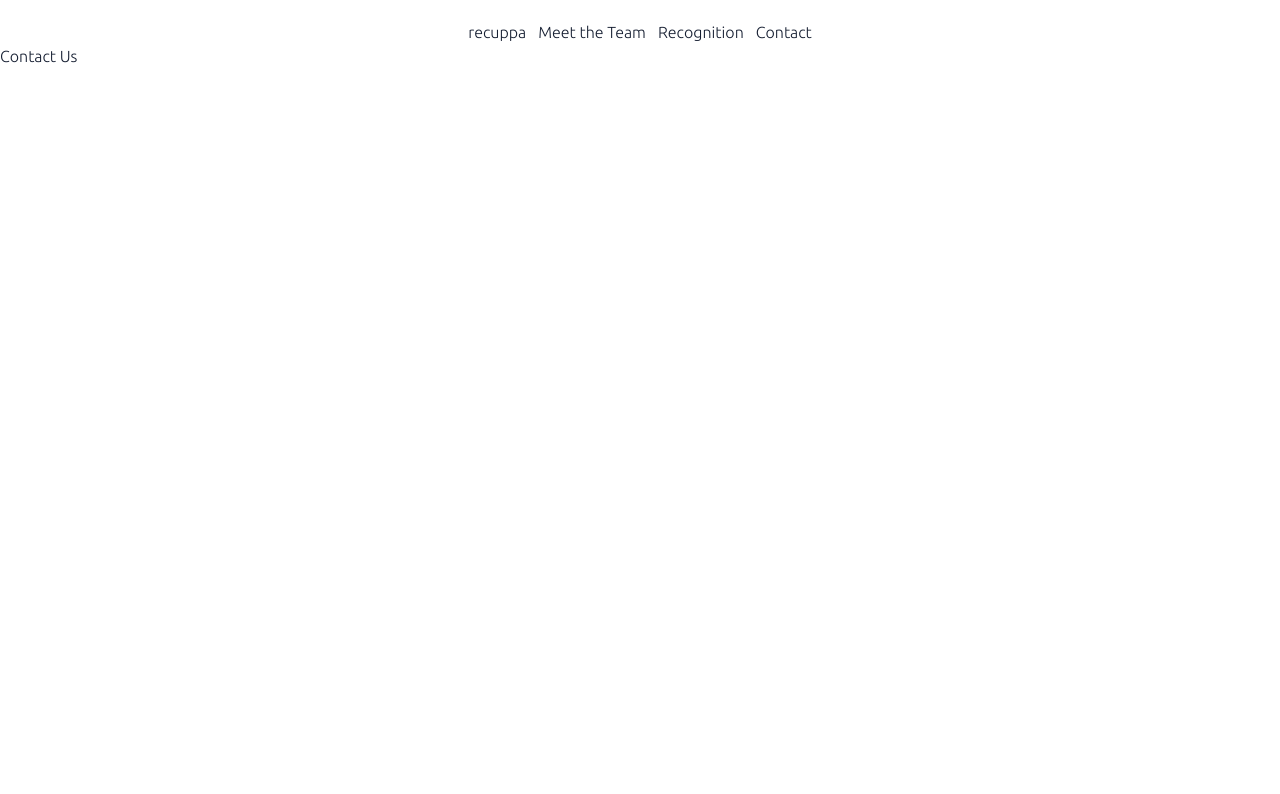
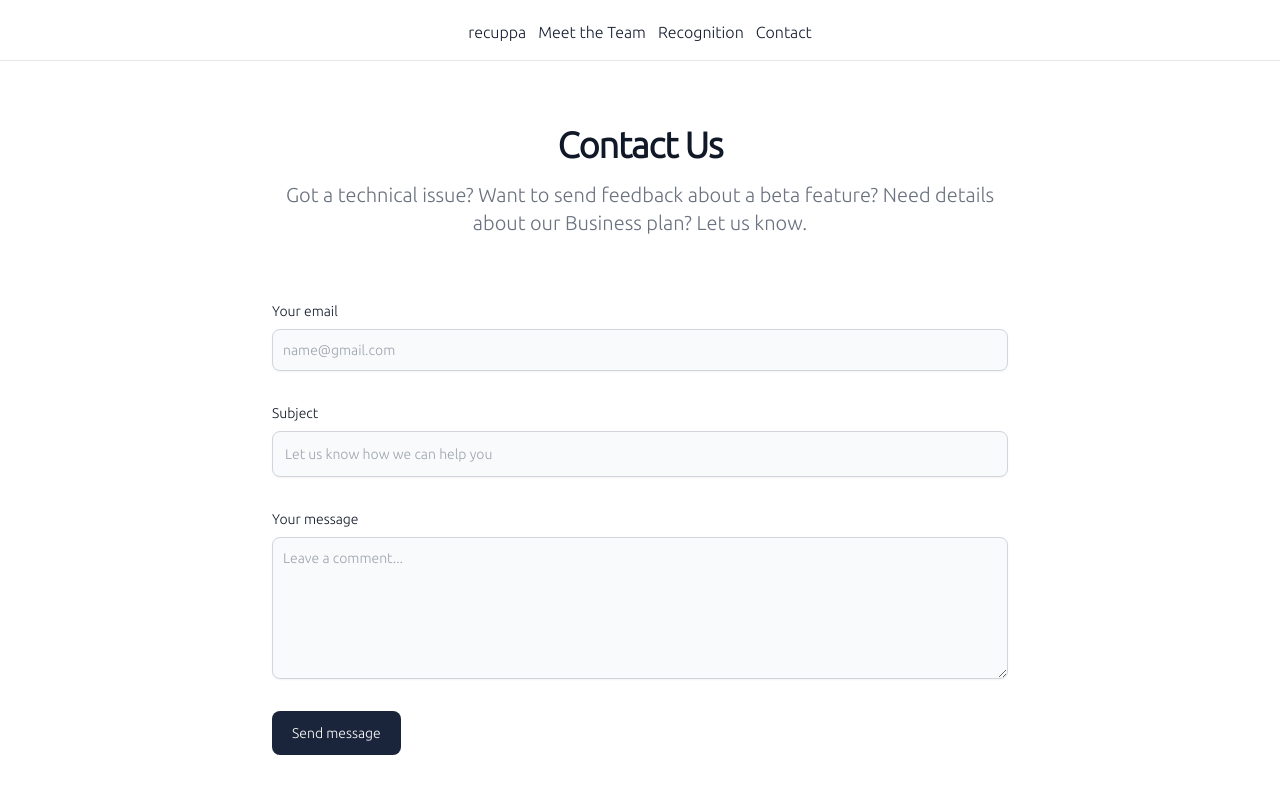
Before and after one commit to arazabedi/recuppa-web, a Next.js app: page /contact in a window 1280 px wide. Shown: the top 794 px of the page. Built offline with nearby package versions, Linux system fonts and the light colour scheme.

Commit message:
contact form and toast notifications

```diff
--- a/package.json
+++ b/package.json
@@ -13,11 +13,13 @@
     "eslint": "8.41.0",
     "eslint-config-next": "13.4.3",
     "next": "13.4.3",
+    "nodemailer": "^6.9.3",
     "postcss": "8.4.23",
     "react": "18.2.0",
     "react-dom": "18.2.0",
     "react-icons": "^4.8.0",
     "react-scroll-parallax": "^3.4.2",
+    "react-toastify": "^9.1.3",
     "tailwindcss": "3.3.2"
   }
 }
--- /dev/null
+++ b/pages/api/contact.js
@@ -0,0 +1,45 @@
+import nodemailer from "nodemailer";
+
+// Have to add the user and pass to the .env file.
+// Go on google application password (google it)
+// Have to add backend validation using some library
+
+export default async function ContactAPI(req, res) {
+  const { email, subject, message } = req.body;
+
+	const user = process.env.user;
+
+  const transporter = nodemailer.createTransport({
+    host: "smtp.gmail.com",
+    port: 465,
+    secure: true, // use TLS
+    auth: {
+      user: user,
+      pass: process.env.pass,
+    },
+  });
+
+  try {
+    const mail = await transporter.sendMail({
+				from: user,
+				to: "adam@zoeble.com",
+				replyTo: email,
+				subject: `Contact Form Submission from ${email}`,
+				html:`
+				<p>email: ${email}</p>
+				<p>subject: ${subject}</p>
+				<p>message: ${message}</p>
+				`
+		});
+
+		console.log("message sent:", mail.messageId);
+
+  } catch (error) {
+    console.log(error);
+    res.status(500).json({
+      message: "Could not send the email.Your message was not sent.",
+    });
+  }
+
+  return res.status(200).json({ message: "success" });
+}
--- a/src/app/contact/page.js
+++ b/src/app/contact/page.js
@@ -1,10 +1,121 @@
+"use client";
 import Navbar from "@/components/navbar";
+import { useState } from "react";
+import { toast, ToastContainer } from "react-toastify";
+import "react-toastify/dist/ReactToastify.css";
+import { useEffect } from "react";
 
 const Contact = () => {
+  const [loading, setLoading] = useState(false);
+
+  async function handleSubmit(event) {
+    event.preventDefault();
+    setLoading(true);
+
+    const data = {
+      email: event.target.email.value,
+      subject: event.target.subject.value,
+      message: event.target.message.value,
+    };
+    console.log(data);
+
+    const response = await fetch("/api/contact", {
+      method: "POST",
+      headers: {
+        "Content-Type": "application.json",
+      },
+      body: JSON.stringify(data),
+    });
+
+    if (response.ok) {
+      console.log("Message sent successfully");
+      setLoading(false);
+      event.target.email.value = "";
+      event.target.subject.value = "";
+      event.target.message.value = "";
+			toast.success("Message sent successfully!")
+    }
+    if (!response.okay) {
+      const error = await response.json;
+      toast.error("Try again");
+      console.log("Message not sent successfully");
+      setLoading(false);
+    }
+  }
+
   return (
     <main>
-			<Navbar />
-      <h1>Contact Us</h1>
+      <Navbar />
+      <hr className="mt-4" />
+
+      <section className="bg-white dark:bg-gray-900">
+        <div className="py-8 lg:py-16 px-4 mx-auto max-w-screen-md">
+          <h2 className="mb-4 text-4xl tracking-tight font-extrabold text-center text-gray-900 dark:text-white">
+            Contact Us
+          </h2>
+          <p className="mb-8 lg:mb-16 font-light text-center text-gray-500 dark:text-gray-400 sm:text-xl">
+            Got a technical issue? Want to send feedback about a beta feature?
+            Need details about our Business plan? Let us know.
+          </p>
+          <form onSubmit={handleSubmit} className="space-y-8">
+            <div>
+              <label
+                htmlFor="email"
+                className="block mb-2 text-sm font-medium text-gray-900 dark:text-gray-300"
+              >
+                Your email
+              </label>
+              <input
+                type="email"
+                id="email"
+                className="shadow-sm bg-gray-50 border border-gray-300 text-gray-900 text-sm rounded-lg focus:ring-primary-500 focus:border-primary-500 block w-full p-2.5 dark:bg-gray-700 dark:border-gray-600 dark:placeholder-gray-400 dark:text-white dark:focus:ring-primary-500 dark:focus:border-primary-500 dark:shadow-sm-light"
+                placeholder="name@gmail.com"
+                required
+              />
+            </div>
+            <div>
+              <label
+                htmlFor="subject"
+                className="block mb-2 text-sm font-medium text-gray-900 dark:text-gray-300"
+              >
+                Subject
+              </label>
+              <input
+                type="text"
+                id="subject"
+                className="block p-3 w-full text-sm text-gray-900 bg-gray-50 rounded-lg border border-gray-300 shadow-sm focus:ring-primary-500 focus:border-primary-500 dark:bg-gray-700 dark:border-gray-600 dark:placeholder-gray-400 dark:text-white dark:focus:ring-primary-500 dark:focus:border-primary-500 dark:shadow-sm-light"
+                placeholder="Let us know how we can help you"
+                required
+              />
+            </div>
+            <div className="sm:col-span-2">
+              <label
+                htmlFor="message"
+                className="block mb-2 text-sm font-medium text-gray-900 dark:text-gray-400"
+              >
+                Your message
+              </label>
+              <textarea
+                id="message"
+                minLength="10"
+                rows="6"
+                className="block p-2.5 w-full text-sm text-gray-900 bg-gray-50 rounded-lg shadow-sm border border-gray-300 focus:ring-primary-500 focus:border-primary-500 dark:bg-gray-700 dark:border-gray-600 dark:placeholder-gray-400 dark:text-white dark:focus:ring-primary-500 dark:focus:border-primary-500"
+                placeholder="Leave a comment..."
+                required
+              ></textarea>
+            </div>
+            <button
+              type="submit"
+              disabled={loading}
+              // onClick={showToastMessage}
+              className="py-3 px-5 bg-recuppamedium text-sm font-medium text-center text-white rounded-lg bg-primary-700 sm:w-fit hover:bg-primary-800 focus:ring-4 focus:outline-none focus:ring-primary-300 disabled:bg-grey-400 disabled:text-grey-100"
+            >
+              Send message
+            </button>
+          </form>
+        </div>
+      </section>
+      <ToastContainer autoClose={350} hideProgressBar={true} />
     </main>
   );
 };
```
Also changed, not shown: 1 other file (tests, documents, lock files or other folders).
